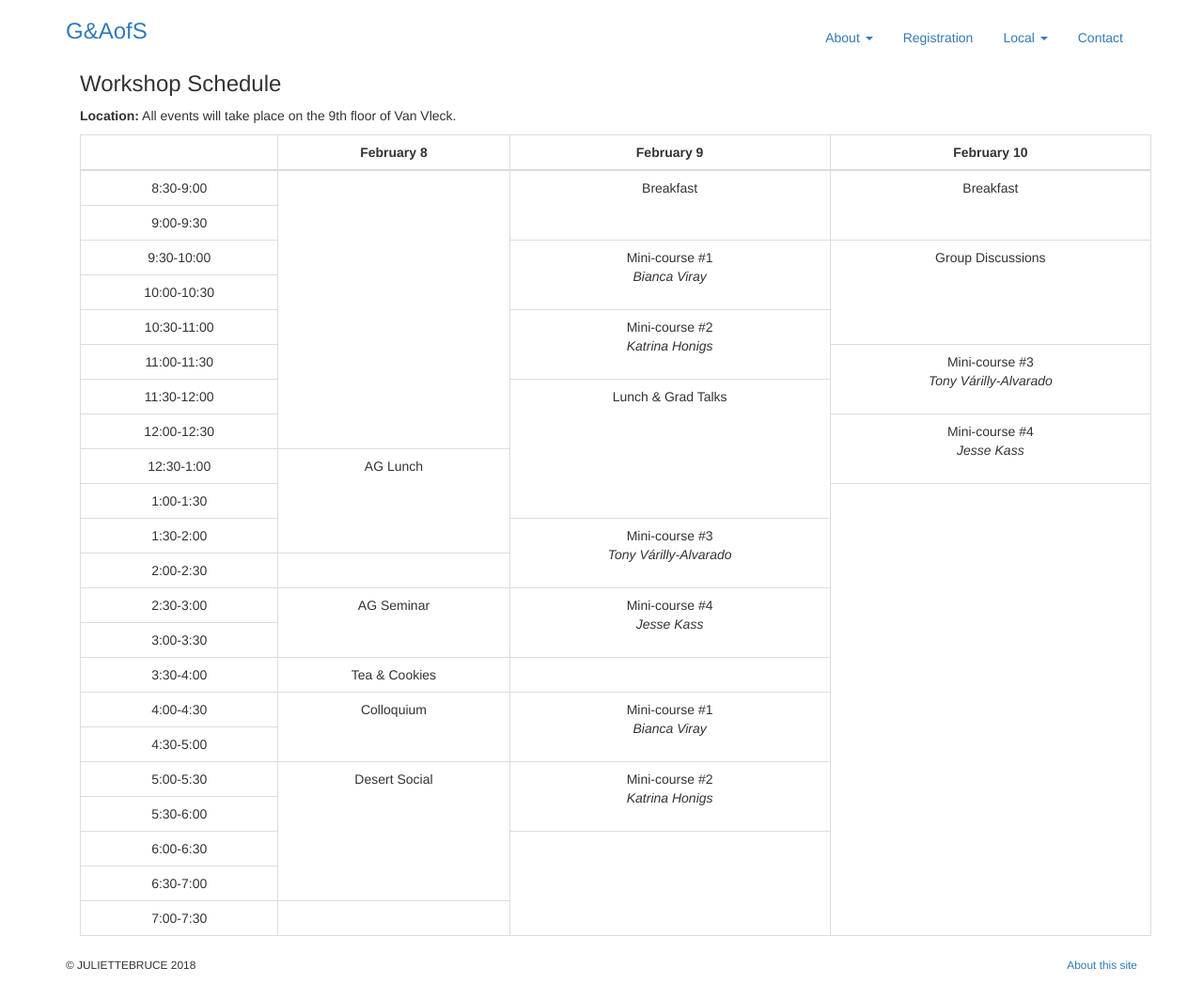
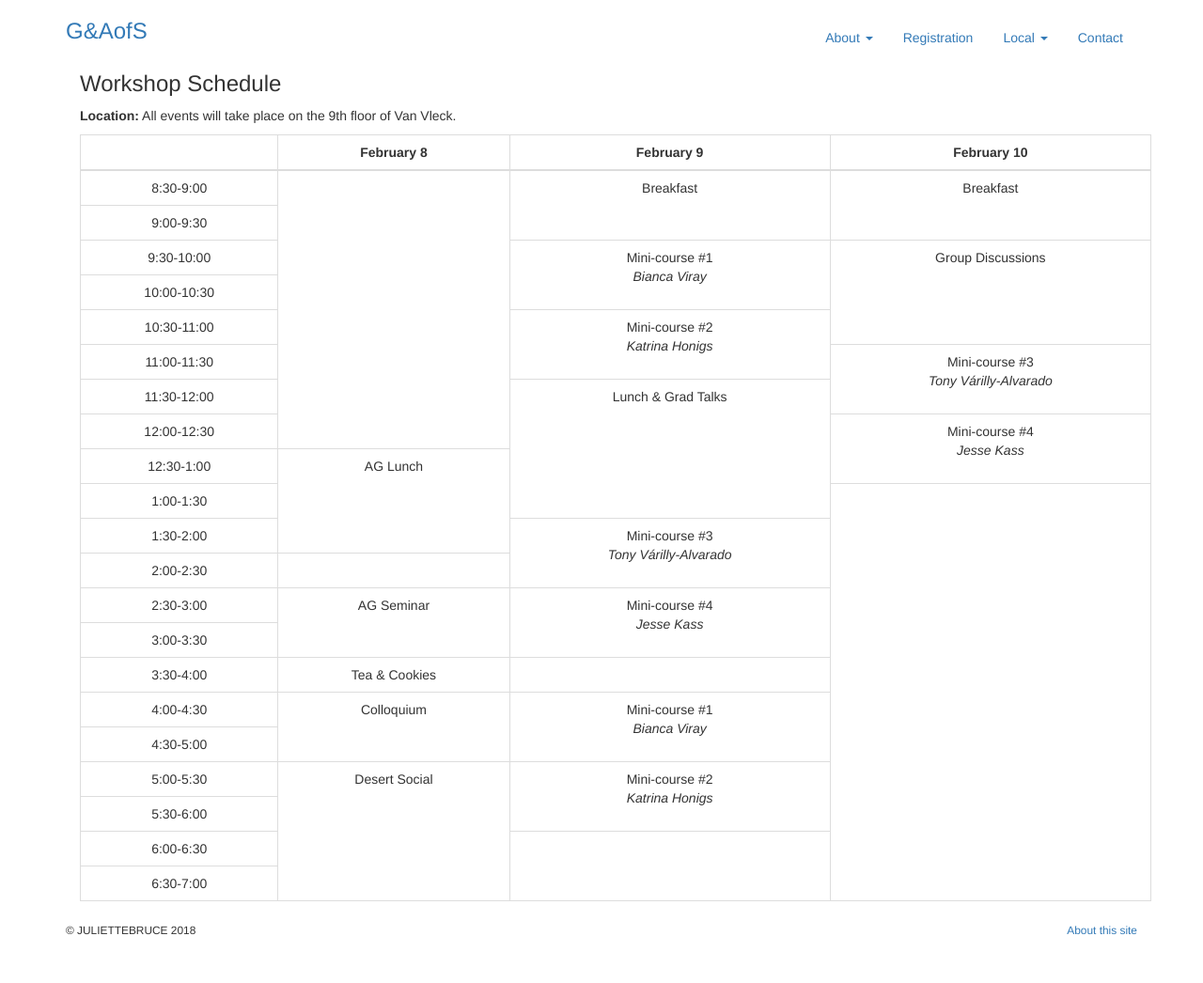
Before and after one commit to julietteBruce/geometry-arithmetic-surfaces, a Jekyll site: the page built from schedule/index.html, in a window 1280 px wide. Shown: the whole page at 94% size. Built offline with Jekyll 4.4.1, drawn with Linux system fonts in a browser that asks for light colours; nearby versions of some CDN libraries; library files that are not in the unit come from our copies; after the commit the page ends 1009 px from its top, so only the background shows below that.

Commit message:
Updated Schedule

```diff
--- a/schedule/index.html
+++ b/schedule/index.html
@@ -102,9 +102,6 @@ description: G&AoS Schedule
       <tr class="text-center">
       	<td>6:30-7:00</td>
       </tr>
-      <tr class="text-center">
-      	<td>7:00-7:30</td>
-      </tr>
     </tbody>
   </table>
 
```
